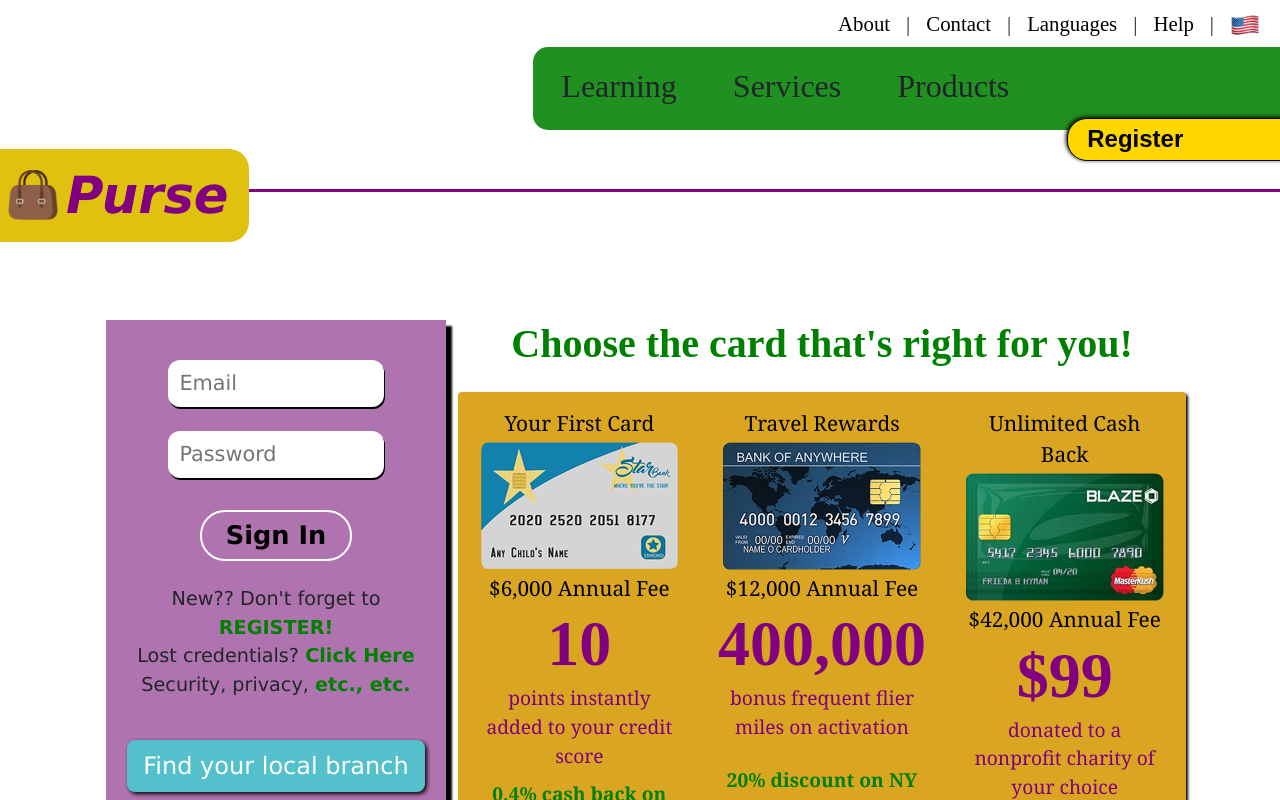
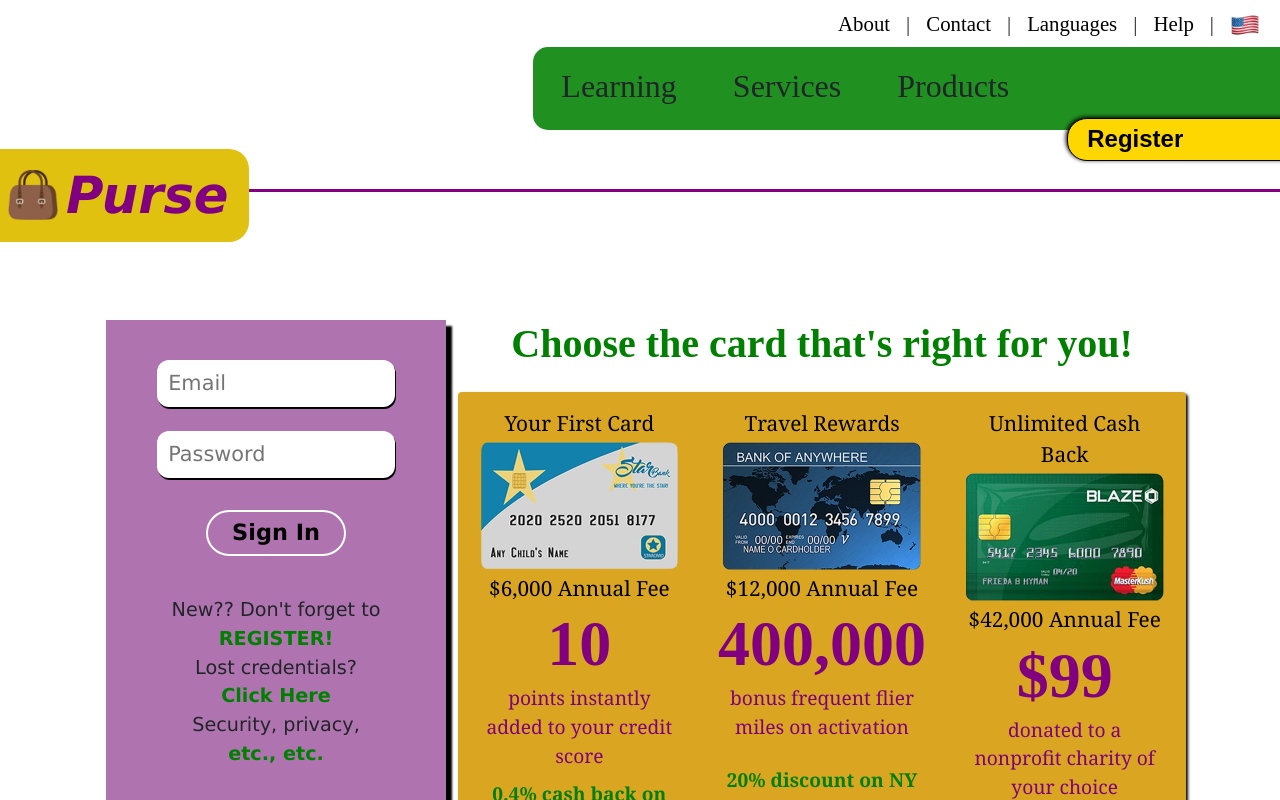
Before and after one commit to marksatin1/Purse-Banking, a React (Create React App) app: page / in a window 1280 px wide. Shown: the top 800 px of the page. Built offline with nearby package versions, Linux system fonts and the light colour scheme.

Commit message:
style edits to form containers

```diff
--- a/src/components/LandingPage/RegisterBanner/RegisterBanner.module.css
+++ b/src/components/LandingPage/RegisterBanner/RegisterBanner.module.css
@@ -121,4 +121,9 @@
     padding: 0.25rem;
     font-size: 1.3rem;
   }
+
+  .money-mural img {
+    width: 300px;
+    height: 180px;
+  }
 }
--- a/src/components/LandingPage/WelcomeBanner/SignIn/SignIn.js
+++ b/src/components/LandingPage/WelcomeBanner/SignIn/SignIn.js
@@ -167,20 +167,18 @@ const SignIn = () => {
               <FormButton type='submit' name='Sign In' disabled={isDisabled} />
             </div>
             <div className={classes.links}>
+              <p>New?? Don't forget to </p>
               <p>
-                New?? Don't forget to{' '}
                 <Link className='link' to='/register'>
                   REGISTER!
                 </Link>
               </p>
+              <p>Lost credentials? </p>
+              <p className='link' onClick={() => setShowReset(true)}>
+                Click Here
+              </p>
+              <p>Security, privacy, </p>
               <p>
-                Lost credentials?{' '}
-                <span className='link' onClick={() => setShowReset(true)}>
-                  Click Here
-                </span>
-              </p>
-              <p>
-                Security, privacy,{' '}
                 <Link className='link' to='/privacy'>
                   etc., etc.
                 </Link>
--- a/src/components/LandingPage/WelcomeBanner/SignIn/SignIn.module.css
+++ b/src/components/LandingPage/WelcomeBanner/SignIn/SignIn.module.css
@@ -16,13 +16,17 @@
 }
 
 .form input {
-  max-width: 70%;
+  max-width: 80%;
   margin: 0.5rem auto;
   border: none;
   border-radius: 12px;
   padding: 0.5rem 0.7rem;
   box-shadow: 1px 2px black;
   font-size: 1.3rem;
+}
+
+.links {
+  margin: 1rem 0 0;
 }
 
 .links p {
--- a/src/components/UI/FormButton.module.css
+++ b/src/components/UI/FormButton.module.css
@@ -1,9 +1,9 @@
 .form-button {
   margin: 1rem 0;
-  padding: 0.25rem 1.5rem;
+  padding: 0.25rem 0.5rem;
   border-radius: 25px;
   background-color: inherit;
-  font-size: 1.6rem;
+  font-size: 1.4rem;
   font-weight: bold;
   border: 2px solid white;
 }
--- a/src/pages/Register.module.css
+++ b/src/pages/Register.module.css
@@ -26,7 +26,7 @@
 }
 
 .text-fields input {
-  width: 60%;
+  width: 85%;
   margin: 1.5rem auto;
   border: none;
   border-radius: 12px;
@@ -99,10 +99,6 @@
   font-size: 1.2rem;
 }
 
-.button-container {
-  margin: 1rem 0 1rem;
-}
-
 .access {
   margin: -1rem 0 3rem;
   text-align: center;
@@ -144,12 +140,12 @@
 
   .click-fields {
     width: 90%;
-    margin-bottom: 1rem;
+    margin-bottom: 0.75rem;
     font-size: 1.1rem;
   }
 
   .country {
-    margin-bottom: 2rem;
+    margin-bottom: 1.25rem;
   }
 
   .country label {
```
